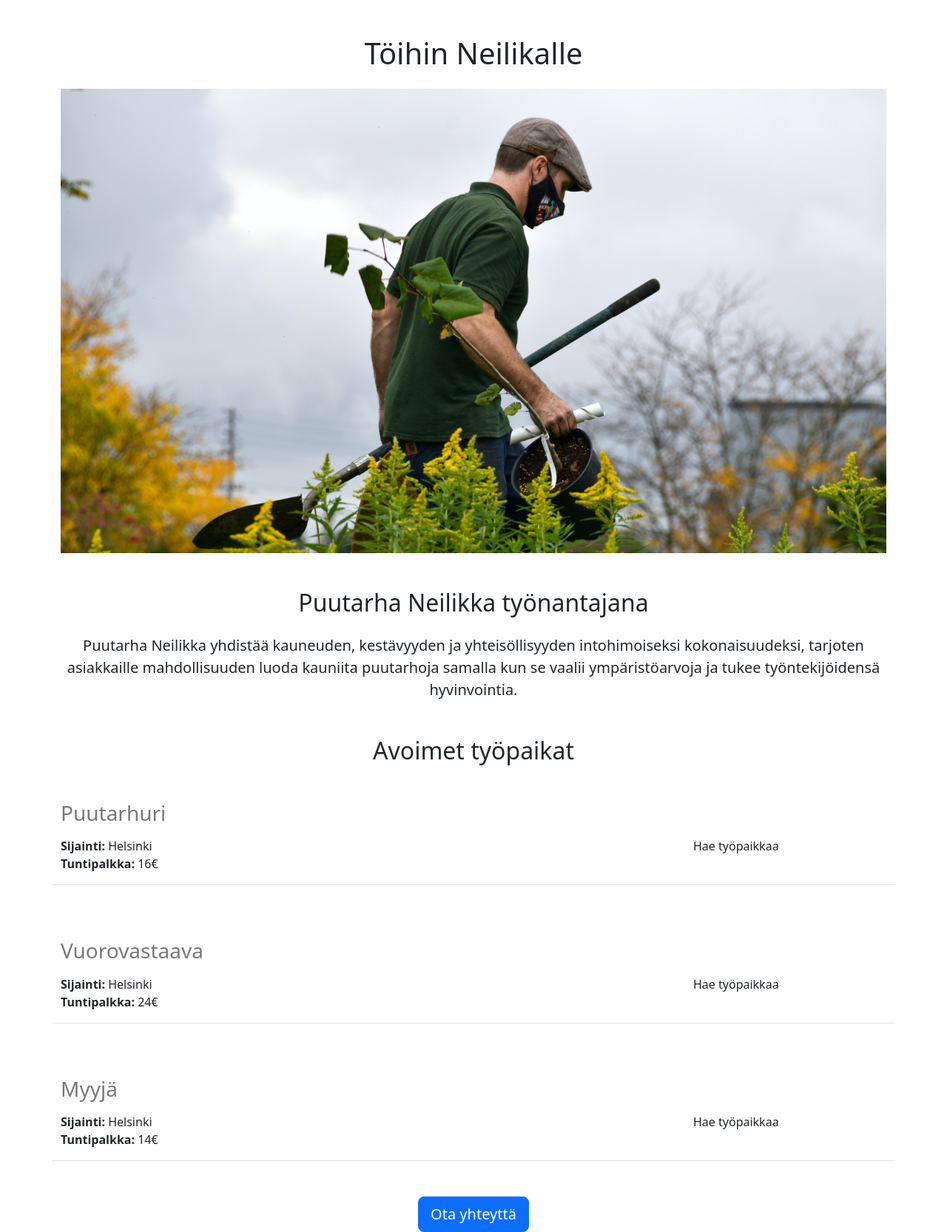
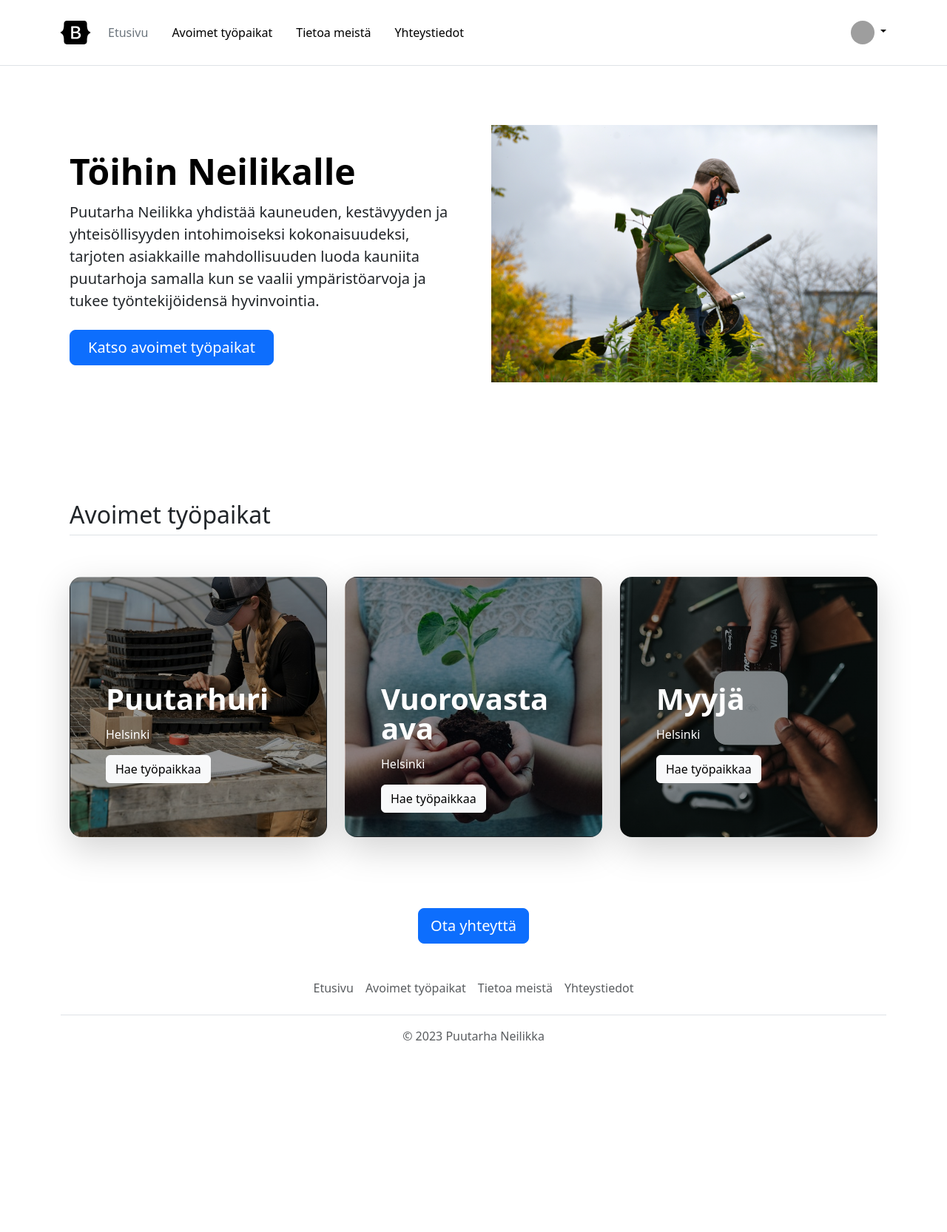
Before and after one commit to jensondesign/neilikan-urasivut-v2, a Flask app: page / in a window 1280 px wide. Shown: the whole page at 74% size. After the commit the page ends 1407 px from the top, so only its background shows below. Run offline with Flask 3, Linux system fonts and the light colour scheme; grey boxes are pictures that could not be loaded.

Commit message:
Lisätty avointen työpaikkojen kortit ja leiska parannettu

```diff
--- a/app.py
+++ b/app.py
@@ -1,4 +1,4 @@
-from flask import Flask, render_template, jsonify
+from flask import Flask, render_template
 
 app = Flask(__name__)
 
@@ -20,16 +20,12 @@ JOBS = [
     'title': 'Myyjä',
     'sijainti': 'Helsinki',
     'tuntipalkka': '14€'
-  },
+  }
 ]
 
 @app.route("/")
 def hello():
     return render_template('home.html', jobs=JOBS)
 
-@app.route("/api/tyopaikat")
-def list_jobs():
-  return jsonify(JOBS)
-
 if __name__ == "__main__":
   app.run(host='0.0.0.0', debug=True)
--- /dev/null
+++ b/templates/footer.html
@@ -0,0 +1,11 @@
+<div class="container">
+  <footer class="py-3 my-4">
+    <ul class="nav justify-content-center border-bottom pb-3 mb-3">
+      <li class="nav-item"><a href="#" class="nav-link px-2 text-body-secondary">Etusivu</a></li>
+      <li class="nav-item"><a href="#" class="nav-link px-2 text-body-secondary">Avoimet työpaikat</a></li>
+      <li class="nav-item"><a href="#" class="nav-link px-2 text-body-secondary">Tietoa meistä</a></li>
+      <li class="nav-item"><a href="#" class="nav-link px-2 text-body-secondary">Yhteystiedot</a></li>
+    </ul>
+    <p class="text-center text-body-secondary">© 2023 Puutarha Neilikka</p>
+  </footer>
+</div>
--- /dev/null
+++ b/templates/hero.html
@@ -0,0 +1,14 @@
+<div class="container col-xxl-8 px-4 py-5">
+  <div class="row flex-lg-row-reverse align-items-center g-5 py-5">
+    <div class="col-sm-12 col-lg-6 mt-3 mb-3">
+      <img src="/static/puutarhuri.jpg" class="d-block mx-lg-auto img-fluid" alt="Bootstrap Themes" loading="lazy">
+    </div>
+    <div class="col-lg-6 mt-3">
+      <h1 class="display-5 fw-bold text-body-emphasis lh-1 mb-3">Töihin Neilikalle</h1>
+      <p class="lead mb-4">Puutarha Neilikka yhdistää kauneuden, kestävyyden ja yhteisöllisyyden intohimoiseksi kokonaisuudeksi, tarjoten asiakkaille mahdollisuuden luoda kauniita puutarhoja samalla kun se vaalii ympäristöarvoja ja tukee työntekijöidensä hyvinvointia.</p>
+      <div class="d-grid gap-2 d-md-flex justify-content-md-start">
+        <button type="button" class="btn btn-primary btn-lg px-4 me-md-2">Katso avoimet työpaikat</button>
+      </div>
+    </div>
+  </div>
+</div>
--- a/templates/home.html
+++ b/templates/home.html
@@ -6,34 +6,18 @@
   <meta name="viewport" content="width=device-width, initial-scale=1.0">
   <title>Töihin Neilikalle</title>
   <link href="https://cdn.jsdelivr.net/npm/bootstrap@5.3.2/dist/css/bootstrap.min.css" rel="stylesheet" integrity="sha384-T3c6CoIi6uLrA9TneNEoa7RxnatzjcDSCmG1MXxSR1GAsXEV/Dwwykc2MPK8M2HN" crossorigin="anonymous">
-  <style>
-    #banner {
-      width: 100%;
-      object-fit: cover;
-      object-position: center;
-      height: auto;
-      aspect-ratio: 16/9;
-    }
-  </style>
+
 </head>
 <body>
-  <div class="container">
-    <h1 class="text-center mt-5 mb-4">Töihin Neilikalle</h1>
-    <img class="img-fluid" id="banner" src="./static/puutarhuri.jpg" width="500" height="300" alt="Puutarhuri kantaa lapiota ja ämpäriä multaa">
-    <h2 class="text-center mt-5 mb-4">Puutarha Neilikka työnantajana</h2>
-    <p class="lead text-center mb-5">Puutarha Neilikka yhdistää kauneuden, kestävyyden ja yhteisöllisyyden intohimoiseksi kokonaisuudeksi, tarjoten asiakkaille mahdollisuuden luoda kauniita puutarhoja samalla kun se vaalii ympäristöarvoja ja tukee työntekijöidensä hyvinvointia.</p>
-
-    <h2 class="text-center mb-4">Avoimet työpaikat</h2>
-    <div>
-      {% for job in jobs %}
-        {% include 'jobitem.html' %}
-      {% endfor %}
-    </div>
+  {% include 'nav.html'%}
+  {% include 'hero.html'%}
+  {% include 'tyopaikat.html'%}
 
     <div class="text-center">
       <button class="btn btn-primary btn-lg">Ota yhteyttä</button>
     </div>
 
-  </div>
+  {% include 'footer.html'%}
+
 </body>
 </html>
--- a/templates/jobitem.html
+++ /dev/null
@@ -1,21 +0,0 @@
-<div class="mb-5 border-bottom row">
-  <h3 style="color: rgb(120, 120, 120);" class="mb-3 mt-4">{{job['title']}}</h3>
-
-  <div class="col-9">
-    <div>
-      <b>Sijainti:</b> {{job['sijainti']}}
-    </div>
-
-    {% if 'tuntipalkka' in job %}
-
-    <div class="pb-3">
-      <b>Tuntipalkka:</b> {{job['tuntipalkka']}}
-    </div>
-
-    {% endif %}
-  </div>
-
-  <div class="col-3"
-    <button type="button" class="btn btn-outline-      primary">Hae työpaikkaa</button>
-  </div>
-</div>
--- /dev/null
+++ b/templates/nav.html
@@ -0,0 +1,35 @@
+  <nav class="p-4 mb-3 border-bottom">
+    <div class="container">
+      <div class="d-flex flex-wrap align-items-center justify-content-center justify-content-lg-start">
+        <a href="/" class="d-flex align-items-center mb-3 mb-lg-0 link-body-emphasis text-decoration-none">
+          <svg class="bi me-2" width="40" height="32" role="img" aria-label="Bootstrap"><use xlink:href="#bootstrap">
+            <symbol id="bootstrap" viewBox="0 0 118 94">
+              <title>Bootstrap</title>
+              <path fill-rule="evenodd" clip-rule="evenodd" d="M24.509 0c-6.733 0-11.715 5.893-11.492 12.284.214 6.14-.064 14.092-2.066 20.577C8.943 39.365 5.547 43.485 0 44.014v5.972c5.547.529 8.943 4.649 10.951 11.153 2.002 6.485 2.28 14.437 2.066 20.577C12.794 88.106 17.776 94 24.51 94H93.5c6.733 0 11.714-5.893 11.491-12.284-.214-6.14.064-14.092 2.066-20.577 2.009-6.504 5.396-10.624 10.943-11.153v-5.972c-5.547-.529-8.934-4.649-10.943-11.153-2.002-6.484-2.28-14.437-2.066-20.577C105.214 5.894 100.233 0 93.5 0H24.508zM80 57.863C80 66.663 73.436 72 62.543 72H44a2 2 0 01-2-2V24a2 2 0 012-2h18.437c9.083 0 15.044 4.92 15.044 12.474 0 5.302-4.01 10.049-9.119 10.88v.277C75.317 46.394 80 51.21 80 57.863zM60.521 28.34H49.948v14.934h8.905c6.884 0 10.68-2.772 10.68-7.727 0-4.643-3.264-7.207-9.012-7.207zM49.948 49.2v16.458H60.91c7.167 0 10.964-2.876 10.964-8.281 0-5.406-3.903-8.178-11.425-8.178H49.948z"></path>
+            </symbol>
+          </use>
+          </svg>
+        </a>
+
+        <ul class="nav col-12 col-lg-auto me-lg-auto mb-3 justify-content-center mb-md-0">
+          <li><a href="#" class="nav-link px-3 link-secondary">Etusivu</a></li>
+          <li><a href="#" class="nav-link px-3 link-body-emphasis">Avoimet työpaikat</a></li>
+          <li><a href="#" class="nav-link px-3 link-body-emphasis">Tietoa meistä</a></li>
+          <li><a href="#" class="nav-link px-3 link-body-emphasis">Yhteystiedot</a></li>
+        </ul>
+
+        <div class="dropdown text-end">
+          <a href="#" class="d-block link-body-emphasis text-decoration-none dropdown-toggle" data-bs-toggle="dropdown" aria-expanded="false">
+            <img src="https://github.com/mdo.png" alt="mdo" width="32" height="32" class="rounded-circle">
+          </a>
+          <ul class="dropdown-menu text-small">
+            <li><a class="dropdown-item" href="#">New project...</a></li>
+            <li><a class="dropdown-item" href="#">Settings</a></li>
+            <li><a class="dropdown-item" href="#">Profile</a></li>
+            <li><hr class="dropdown-divider"></li>
+            <li><a class="dropdown-item" href="#">Sign out</a></li>
+          </ul>
+        </div>
+      </div>
+    </div>
+  </nav>
--- /dev/null
+++ b/templates/tyopaikat.html
@@ -0,0 +1,61 @@
+<div class="container px-4 py-5" id="custom-cards">
+  <h2 class="pb-2 border-bottom">Avoimet työpaikat</h2>
+
+  <div class="row row-cols-1 row-cols-lg-3 align-items-stretch g-4 py-5">
+    {% for jobs in jobs %}
+    {% if jobs['id'] == 1 %}
+    <div class="col">
+      <div class="card card-cover h-100 overflow-hidden text-bg-dark rounded-4 shadow-lg" style="background-image: linear-gradient(rgba(0 0 0 / 40%), rgba(0 0 0 / 40%)), url('static/puutarhuri-tyopaikka.jpg'); background-repeat: no-repeat; background-size: cover; background-position: center;">
+        <div class="d-flex flex-column h-100 p-5 pb-3 text-white text-shadow-1">
+          <h3 class="pt-5 mt-5 mb-3 display-6 lh-1 fw-bold">{{jobs['title']}}</h3>
+          <ul class="d-flex flex-column list-unstyled">
+            <li class="d-flex align-items-center ">
+              <p>{{jobs['sijainti']}}</p>
+            </li>
+            <li class="d-flex align-items-center">
+              <a href="#" class="btn btn-light" role="button">Hae työpaikkaa</a>
+            </li>
+          </ul>
+        </div>
+      </div>
+    </div>
+    {% endif %}
+
+    {% if jobs['id'] == 2 %}
+    <div class="col">
+      <div class="card card-cover h-100 overflow-hidden text-bg-dark rounded-4 shadow-lg" style="background-image: linear-gradient(rgba(0 0 0 / 40%), rgba(0 0 0 / 40%)), url('static/vuorovastaava.jpg'); background-repeat: no-repeat; background-size: cover; background-position: center;">
+        <div class="d-flex flex-column h-100 p-5 pb-3 text-white text-shadow-1">
+          <h3 class="pt-5 mt-5 mb-3 display-6 lh-1 fw-bold">{{jobs['title']}}</h3>
+          <ul class="d-flex flex-column list-unstyled">
+            <li class="d-flex align-items-center ">
+              <p>{{jobs['sijainti']}}</p>
+            </li>
+            <li class="d-flex align-items-center">
+              <a href="#" class="btn btn-light" role="button">Hae työpaikkaa</a>
+            </li>
+          </ul>
+        </div>
+      </div>
+    </div>
+{% endif %}
+
+{% if jobs['id'] == 3 %}
+    <div class="col">
+      <div class="card card-cover h-100 overflow-hidden text-bg-dark rounded-4 shadow-lg" style="background-image: linear-gradient(rgba(0 0 0 / 40%), rgba(0 0 0 / 40%)), url('static/myyja.jpg'); background-repeat: no-repeat; background-size: cover; background-position: center;">
+        <div class="d-flex flex-column h-100 p-5 pb-3 text-white text-shadow-1">
+          <h3 class="pt-5 mt-5 mb-3 display-6 lh-1 fw-bold">{{jobs['title']}}</h3>
+          <ul class="d-flex flex-column list-unstyled">
+            <li class="d-flex align-items-center ">
+              <p>{{jobs['sijainti']}}</p>
+            </li>
+            <li class="d-flex align-items-center">
+              <a href="#" class="btn btn-light" role="button">Hae työpaikkaa</a>
+            </li>
+          </ul>
+        </div>
+      </div>
+    </div>
+    {% endif %}
+    {% endfor %}
+  </div>
+</div>
```
Also changed, not shown: static/myyja.jpg (added), static/puutarhuri-tyopaikka.jpg (added), static/vuorovastaava.jpg (added).
